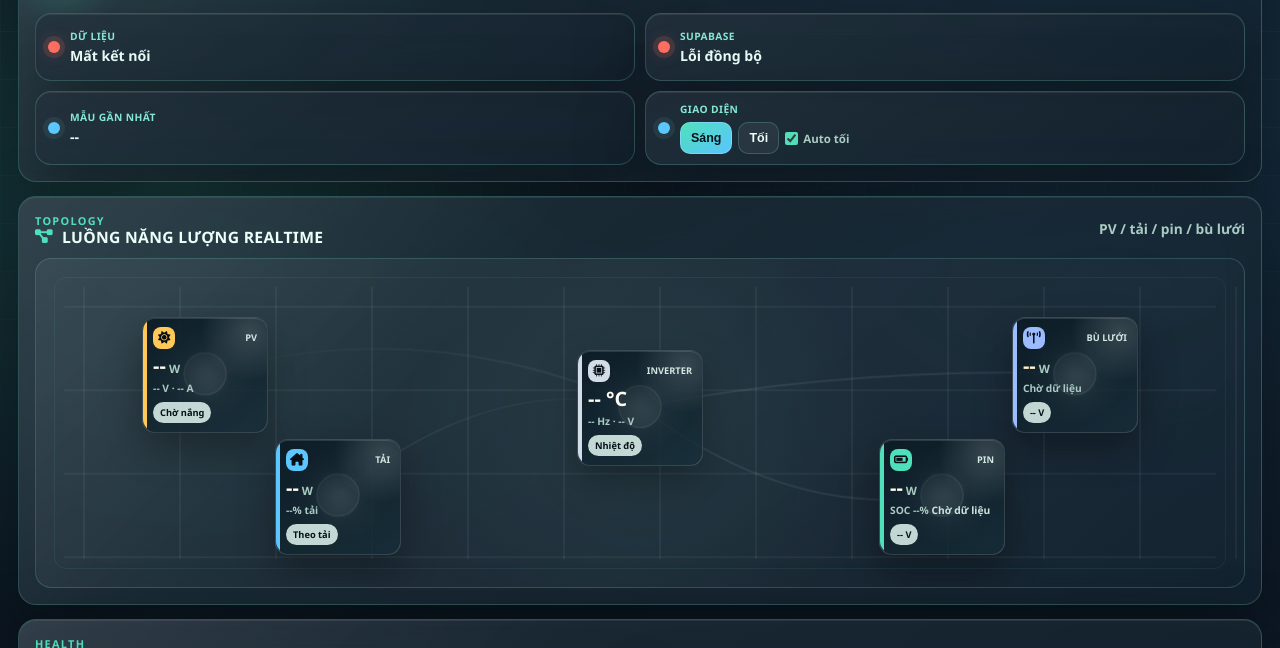
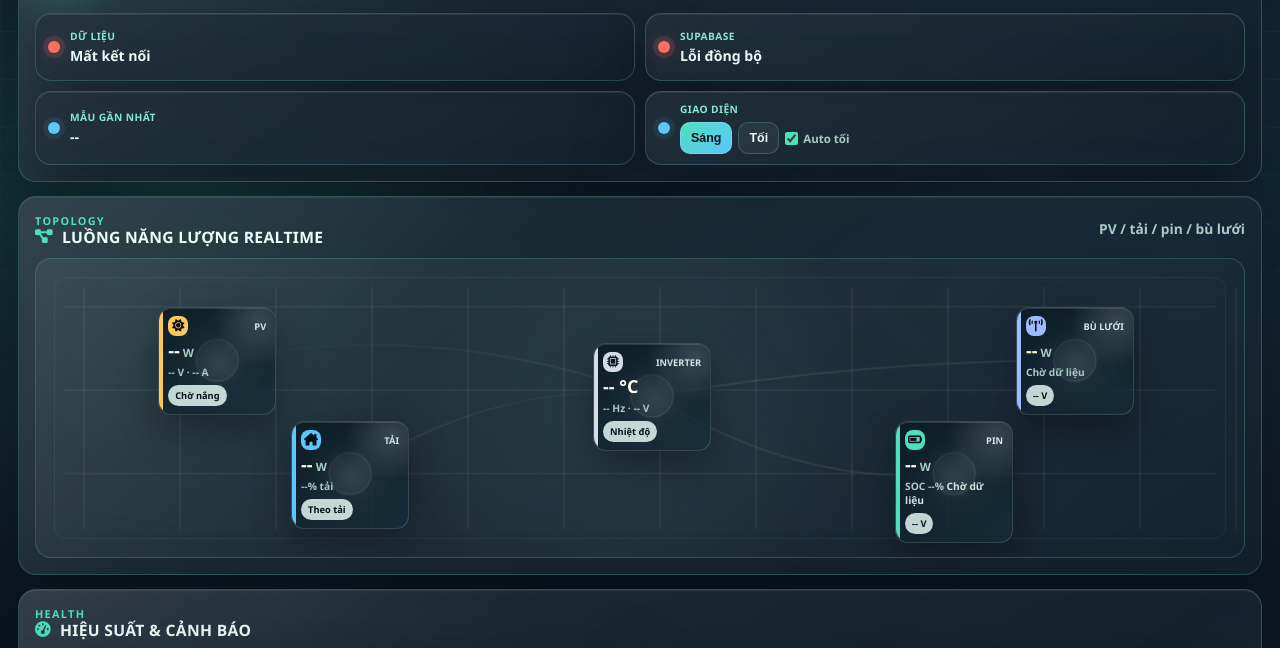
Before and after one commit to piupepong/nlmt-dashboard-v2, a website: page index.html in a window 1280 px wide. Shown: the part 113-761 px from the top of the page. Drawn offline with nearby package versions, Linux system fonts and the light colour scheme; no server answers.

Commit message:
Fit energy flow panel layout

```diff
--- a/app.js
+++ b/app.js
@@ -499,7 +499,7 @@ let pulse = 0;
 function resizeFlow() {
     const container = canvas.parentElement;
     width = container.clientWidth;
-    height = window.innerWidth <= 860 ? 520 : 330;
+    height = window.innerWidth <= 860 ? 520 : 300;
     if (window.innerWidth <= 560) height = 540;
     canvas.width = width;
     canvas.height = height;
@@ -519,11 +519,11 @@ function updateNodeCoords() {
         };
     } else {
         nodes = {
-            pv: {x: width * 0.14, y: height * 0.35, label: 'PV', color: '#f5b64a'},
-            grid: {x: width * 0.86, y: height * 0.35, label: 'Bù lưới', color: '#8db5ff'},
-            load: {x: width * 0.25, y: height * 0.72, label: 'Tải', color: '#78dce3'},
-            battery: {x: width * 0.75, y: height * 0.72, label: 'Pin', color: '#78c9b5'},
-            inverter: {x: width * 0.5, y: height * 0.45, label: 'Inverter', color: '#ffffff'}
+            pv: {x: width * 0.15, y: height * 0.34, label: 'PV', color: '#f5b64a'},
+            grid: {x: width * 0.86, y: height * 0.34, label: 'Bù lưới', color: '#8db5ff'},
+            load: {x: width * 0.26, y: height * 0.72, label: 'Tải', color: '#78dce3'},
+            battery: {x: width * 0.76, y: height * 0.72, label: 'Pin', color: '#78c9b5'},
+            inverter: {x: width * 0.51, y: height * 0.46, label: 'Inverter', color: '#ffffff'}
         };
     }
 }
@@ -549,12 +549,12 @@ function repositionCards() {
 }
 
 const flowLinks = [
-    {from:'pv', to:'inverter', key:'pv', color:'#f5b64a', liftDesktop:-80, liftMobile:-42},
-    {from:'inverter', to:'load', key:'load', color:'#78dce3', liftDesktop:-80, liftMobile:-42},
-    {from:'inverter', to:'battery', key:'batCharge', color:'#78c9b5', liftDesktop:70, liftMobile:42},
-    {from:'battery', to:'inverter', key:'batDischarge', color:'#78c9b5', liftDesktop:70, liftMobile:42},
-    {from:'grid', to:'inverter', key:'gridOffset', color:'#8db5ff', liftDesktop:-24, liftMobile:-42},
-    {from:'inverter', to:'grid', key:'gridSurplus', color:'#f5b64a', liftDesktop:-24, liftMobile:-42}
+    {from:'pv', to:'inverter', key:'pv', color:'#f5b64a', liftDesktop:-62, liftMobile:-42},
+    {from:'inverter', to:'load', key:'load', color:'#78dce3', liftDesktop:-58, liftMobile:-42},
+    {from:'inverter', to:'battery', key:'batCharge', color:'#78c9b5', liftDesktop:54, liftMobile:42},
+    {from:'battery', to:'inverter', key:'batDischarge', color:'#78c9b5', liftDesktop:54, liftMobile:42},
+    {from:'grid', to:'inverter', key:'gridOffset', color:'#8db5ff', liftDesktop:-18, liftMobile:-42},
+    {from:'inverter', to:'grid', key:'gridSurplus', color:'#f5b64a', liftDesktop:-18, liftMobile:-42}
 ];
 
 function linkLift(link) {
--- a/style.css
+++ b/style.css
@@ -310,6 +310,7 @@ h2 i,
     display: grid;
     grid-template-columns: minmax(0, 1.35fr) minmax(360px, 0.65fr);
     gap: 14px;
+    align-items: start;
 }
 
 .right-stack {
@@ -317,11 +318,15 @@ h2 i,
     gap: 14px;
 }
 
+.topology-panel {
+    align-self: start;
+}
+
 .flow-canvas-wrap {
     position: relative;
     width: 100%;
-    height: 330px;
-    min-height: 330px;
+    height: 300px;
+    min-height: 300px;
     overflow: hidden;
     border-radius: 16px;
     border: 1px solid rgba(132, 230, 211, 0.2);
@@ -348,9 +353,9 @@ h2 i,
 .floating-card {
     position: absolute;
     z-index: 10;
-    width: 126px;
-    min-width: 126px;
-    padding: 9px 10px;
+    width: 118px;
+    min-width: 118px;
+    padding: 8px 9px;
     pointer-events: none;
     border-radius: 13px;
     color: var(--text);
@@ -391,8 +396,8 @@ h2 i,
 .fc-icon {
     display: grid;
     place-items: center;
-    width: 22px;
-    height: 22px;
+    width: 20px;
+    height: 20px;
     border-radius: 8px;
     color: #071017;
     background: var(--fc-accent, var(--mint));
@@ -407,9 +412,9 @@ h2 i,
 }
 
 .fc-main {
-    margin-top: 7px;
+    margin-top: 6px;
     color: #fffef4;
-    font-size: 1.24rem;
+    font-size: 1.12rem;
     line-height: 1;
     font-weight: 950;
 }
@@ -429,7 +434,7 @@ h2 i,
 
 .fc-meta {
     display: inline-flex;
-    margin-top: 7px;
+    margin-top: 6px;
     padding: 4px 7px;
     border-radius: 999px;
     color: #071017;
```
